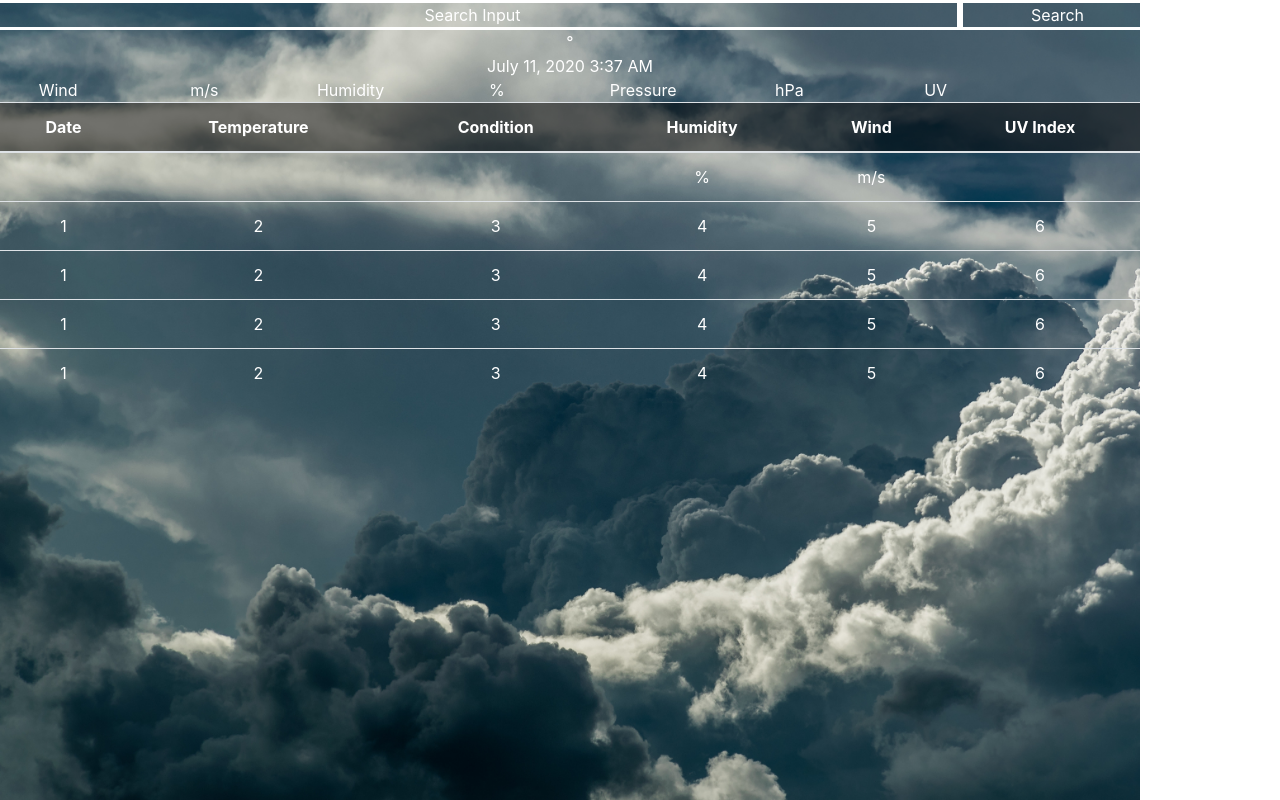
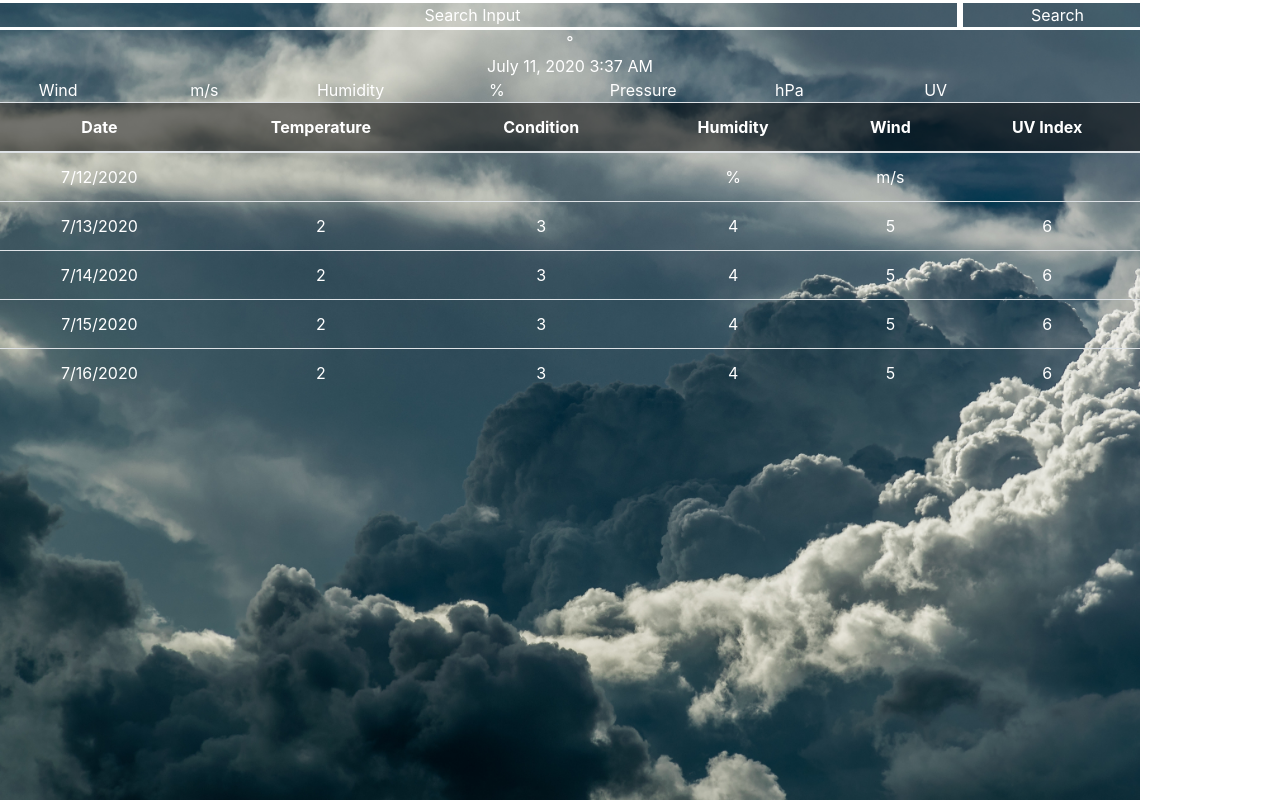
Before and after one commit to abautista3712/reactWeatherDashboard, a React (Create React App) app: page / in a window 1280 px wide. Built offline with nearby package versions, Linux system fonts and the light colour scheme; no server answers; the HTML template or start-up script is replaced by a standard one.

Commit message:
Added dates to forecast table.

```diff
--- a/src/Components/FiveDayTable.js
+++ b/src/Components/FiveDayTable.js
@@ -3,9 +3,10 @@ import Table from "react-bootstrap/Table";
 import Row from "react-bootstrap/Row";
 import Col from "react-bootstrap/Col";
 import API from "../utils/API";
+import moment from "moment";
 
 function FiveDayTable() {
-  const [date, setDate] = useState();
+  const [date, setDate] = useState(moment().format("l"));
   const [temperature, setTemperature] = useState();
   const [condition, setCondition] = useState();
   const [humidity, setHumidity] = useState();
@@ -16,7 +17,6 @@ function FiveDayTable() {
   useEffect(() => {
     API.getFiveDayForecast().then((res) => {
       console.log(res);
-      setDate();
       setTemperature(res.data.list[2].main.temp);
       setCondition(res.data.list[2].weather[0].main);
       setHumidity(res.data.list[2].main.humidity);
@@ -45,7 +45,7 @@ function FiveDayTable() {
           <tbody style={{ color: "white" }}>
             {/* Tomorrow */}
             <tr>
-              <td>{date}</td>
+              <td>{moment().add(1, "days").format("l")}</td>
               <td>{temperature}</td>
               <td>{condition}</td>
               <td>{humidity} %</td>
@@ -56,7 +56,7 @@ function FiveDayTable() {
             </tr>
             {/* +2 Days */}
             <tr>
-              <td>1</td>
+              <td>{moment().add(2, "days").format("l")}</td>
               <td>2</td>
               <td>3</td>
               <td>4</td>
@@ -65,7 +65,7 @@ function FiveDayTable() {
             </tr>
             {/* +3 Days */}
             <tr>
-              <td>1</td>
+              <td>{moment().add(3, "days").format("l")}</td>
               <td>2</td>
               <td>3</td>
               <td>4</td>
@@ -74,7 +74,7 @@ function FiveDayTable() {
             </tr>
             {/* +4 Days */}
             <tr>
-              <td>1</td>
+              <td>{moment().add(4, "days").format("l")}</td>
               <td>2</td>
               <td>3</td>
               <td>4</td>
@@ -83,7 +83,7 @@ function FiveDayTable() {
             </tr>
             {/* +5 Days */}
             <tr>
-              <td>1</td>
+              <td>{moment().add(5, "days").format("l")}</td>
               <td>2</td>
               <td>3</td>
               <td>4</td>
```
